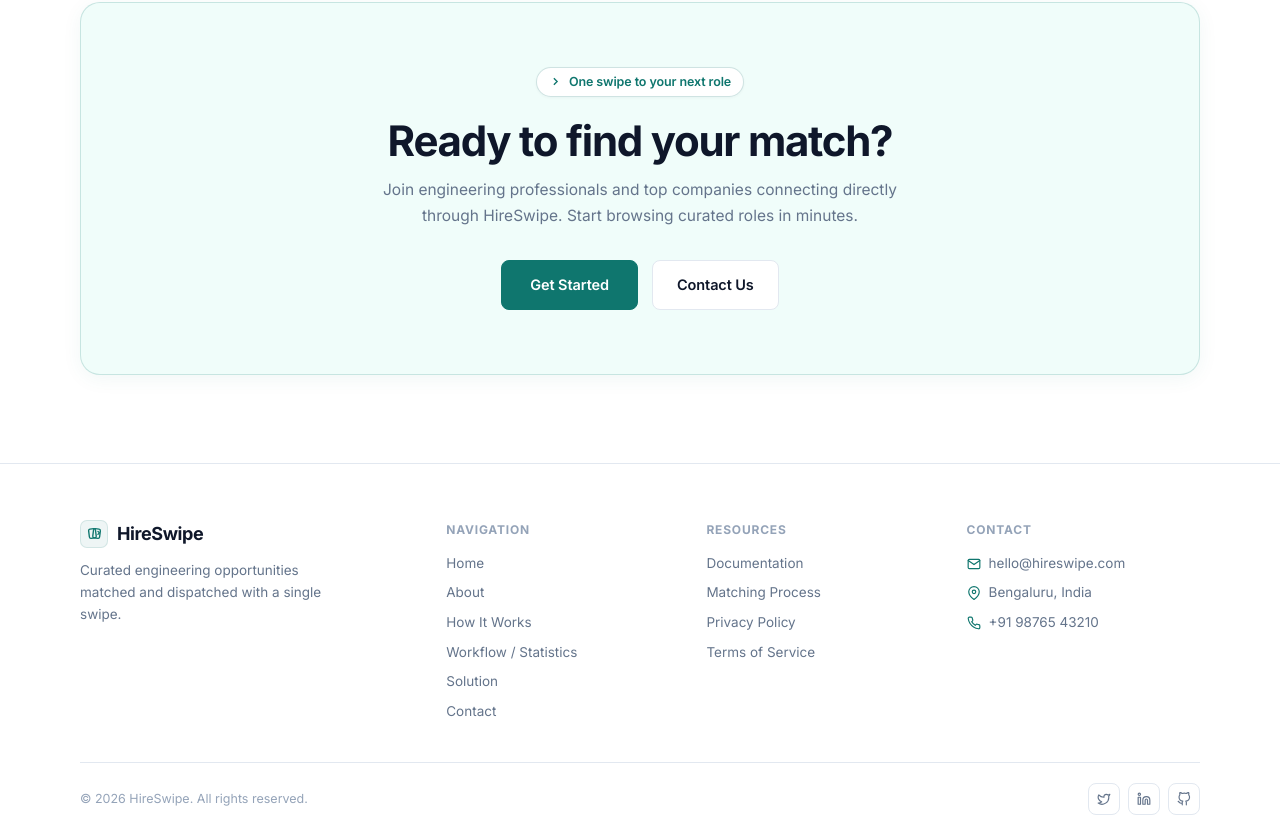
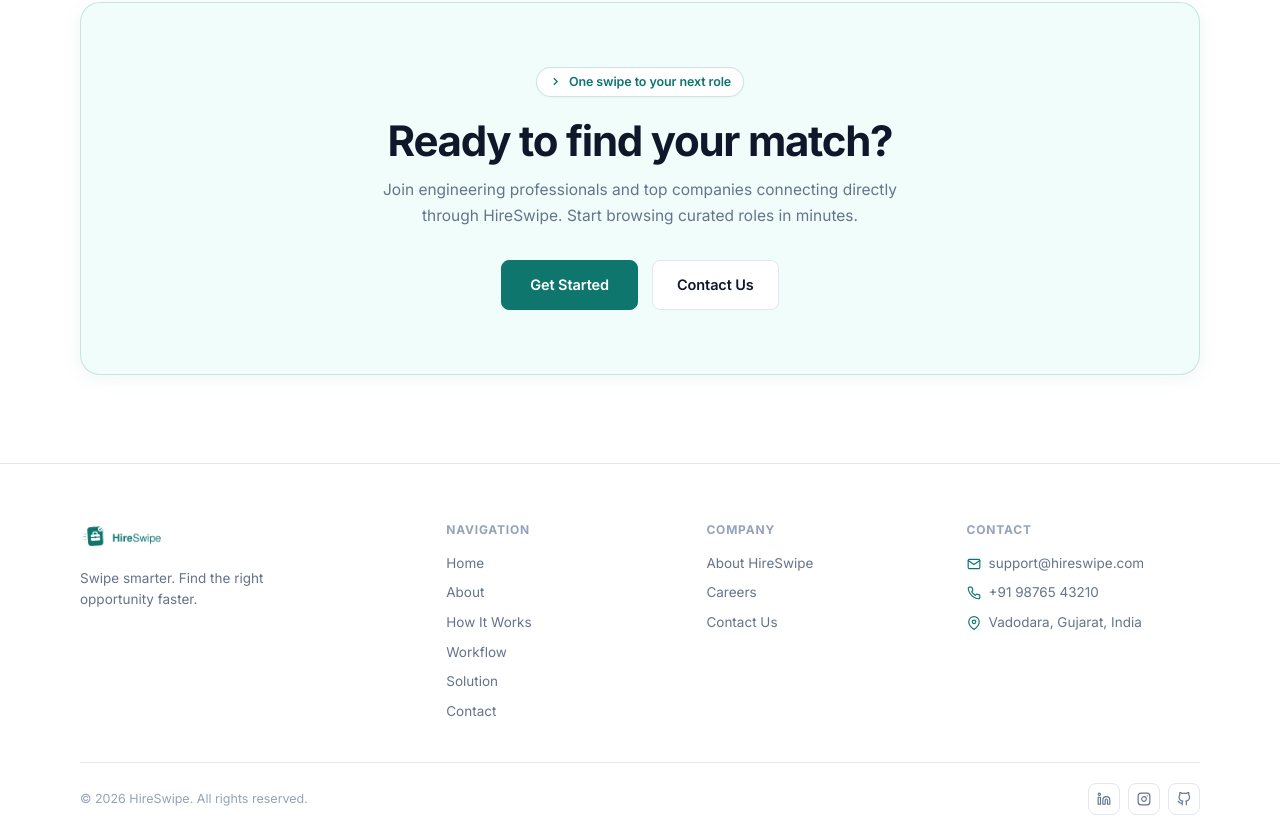
Before and after one commit to manavcodes656-hue/HireSwipe, an Angular app: page / in a window 1280 px wide. Shown: the part 3898-4733 px from the top of the page. Built offline with nearby package versions, Linux system fonts and the light colour scheme.

Commit message:
footer logo

```diff
--- a/src/app/components/footer/footer.component.css
+++ b/src/app/components/footer/footer.component.css
@@ -33,17 +33,11 @@
   text-decoration: none;
 }
 
-.logo-mark {
-  width: 28px;
-  height: 28px;
-  border-radius: 7px;
-  background: var(--accent-soft);
-  color: var(--accent);
-  display: inline-flex;
-  align-items: center;
-  justify-content: center;
-  flex-shrink: 0;
-  border: 1px solid rgba(15, 118, 110, 0.12);
+.footer-logo-img {
+  height: 36px;
+  width: auto;
+  display: block;
+  object-fit: contain;
 }
 
 .footer-desc {
--- a/src/app/components/footer/footer.component.html
+++ b/src/app/components/footer/footer.component.html
@@ -3,16 +3,9 @@
     <div class="footer-grid">
       <div class="footer-brand">
         <a class="footer-logo" href="#home">
-          <span class="logo-mark" aria-hidden="true">
-            <svg width="15" height="15" viewBox="0 0 24 24" fill="none" stroke="currentColor" stroke-width="2.2" stroke-linecap="round" stroke-linejoin="round">
-              <rect x="3.2" y="4.5" width="11" height="15" rx="2.5" transform="rotate(-7 8.7 12)"/>
-              <rect x="9.8" y="4.5" width="11" height="15" rx="2.5" transform="rotate(7 15.3 12)"/>
-              <path d="M17.5 8.6l2.4 2.4-2.4 2.4"/>
-            </svg>
-          </span>
-          HireSwipe
+          <img src="logo.png" alt="HireSwipe" class="footer-logo-img" />
         </a>
-        <p class="footer-desc">Curated engineering opportunities matched and dispatched with a single swipe.</p>
+        <p class="footer-desc">Swipe smarter. Find the right opportunity faster.</p>
       </div>
 
       <div class="footer-col">
@@ -20,32 +13,43 @@
         <a href="#home">Home</a>
         <a href="#about">About</a>
         <a href="#how-it-works">How It Works</a>
-        <a href="#workflow">Workflow / Statistics</a>
+        <a href="#workflow">Workflow</a>
         <a href="#solution">Solution</a>
         <a href="#contact">Contact</a>
       </div>
 
       <div class="footer-col">
-        <h4>Resources</h4>
-        <a href="#how-it-works">Documentation</a>
-        <a href="#solution">Matching Process</a>
-        <a href="#about">Privacy Policy</a>
-        <a href="#about">Terms of Service</a>
+        <h4>Company</h4>
+        <a href="#about">About HireSwipe</a>
+        <a href="#contact">Careers</a>
+        <a href="#contact">Contact Us</a>
       </div>
 
       <div class="footer-col">
         <h4>Contact</h4>
-        <a class="footer-contact-item" href="mailto:hello@hireswipe.com">
-          <svg width="14" height="14" viewBox="0 0 24 24" fill="none" stroke="currentColor" stroke-width="2" stroke-linecap="round" stroke-linejoin="round"><path d="M4 4h16c1.1 0 2 .9 2 2v12c0 1.1-.9 2-2 2H4c-1.1 0-2-.9-2-2V6c0-1.1.9-2 2-2z"/><polyline points="22,6 12,13 2,6"/></svg>
-          hello@hireswipe.com
+        <a class="footer-contact-item" href="mailto:support@hireswipe.com">
+          <svg width="14" height="14" viewBox="0 0 24 24" fill="none" stroke="currentColor" stroke-width="2"
+            stroke-linecap="round" stroke-linejoin="round">
+            <path d="M4 4h16c1.1 0 2 .9 2 2v12c0 1.1-.9 2-2 2H4c-1.1 0-2-.9-2-2V6c0-1.1.9-2 2-2z" />
+            <polyline points="22,6 12,13 2,6" />
+          </svg>
+          support@hireswipe.com
+        </a>
+        <a class="footer-contact-item" href="tel:+919876543210">
+          <svg width="14" height="14" viewBox="0 0 24 24" fill="none" stroke="currentColor" stroke-width="2"
+            stroke-linecap="round" stroke-linejoin="round">
+            <path
+              d="M22 16.92v3a2 2 0 0 1-2.18 2 19.79 19.79 0 0 1-8.63-3.07 19.5 19.5 0 0 1-6-6 19.79 19.79 0 0 1-3.07-8.67A2 2 0 0 1 4.11 2h3a2 2 0 0 1 2 1.72 12.84 12.84 0 0 0 .7 2.81 2 2 0 0 1-.45 2.11L8.09 9.91a16 16 0 0 0 6 6l1.27-1.27a2 2 0 0 1 2.11-.45 12.84 12.84 0 0 0 2.81.7A2 2 0 0 1 22 16.92z" />
+          </svg>
+          +91 98765 43210
         </a>
         <span class="footer-contact-item">
-          <svg width="14" height="14" viewBox="0 0 24 24" fill="none" stroke="currentColor" stroke-width="2" stroke-linecap="round" stroke-linejoin="round"><path d="M21 10c0 7-9 13-9 13s-9-6-9-13a9 9 0 0 1 18 0z"/><circle cx="12" cy="10" r="3"/></svg>
-          Bengaluru, India
-        </span>
-        <span class="footer-contact-item">
-          <svg width="14" height="14" viewBox="0 0 24 24" fill="none" stroke="currentColor" stroke-width="2" stroke-linecap="round" stroke-linejoin="round"><path d="M22 16.92v3a2 2 0 0 1-2.18 2 19.79 19.79 0 0 1-8.63-3.07 19.5 19.5 0 0 1-6-6 19.79 19.79 0 0 1-3.07-8.67A2 2 0 0 1 4.11 2h3a2 2 0 0 1 2 1.72 12.84 12.84 0 0 0 .7 2.81 2 2 0 0 1-.45 2.11L8.09 9.91a16 16 0 0 0 6 6l1.27-1.27a2 2 0 0 1 2.11-.45 12.84 12.84 0 0 0 2.81.7A2 2 0 0 1 22 16.92z"/></svg>
-          +91 98765 43210
+          <svg width="14" height="14" viewBox="0 0 24 24" fill="none" stroke="currentColor" stroke-width="2"
+            stroke-linecap="round" stroke-linejoin="round">
+            <path d="M21 10c0 7-9 13-9 13s-9-6-9-13a9 9 0 0 1 18 0z" />
+            <circle cx="12" cy="10" r="3" />
+          </svg>
+          Vadodara, Gujarat, India
         </span>
       </div>
     </div>
@@ -53,14 +57,30 @@
     <div class="footer-bottom">
       <span class="footer-copy">&copy; 2026 HireSwipe. All rights reserved.</span>
       <div class="footer-social">
-        <a href="https://twitter.com" target="_blank" rel="noopener noreferrer" class="social-link" aria-label="Twitter">
-          <svg width="14" height="14" viewBox="0 0 24 24" fill="none" stroke="currentColor" stroke-width="2" stroke-linecap="round" stroke-linejoin="round"><path d="M22 4s-.7 2.1-2 3.4c1.6 10-9.4 17.3-18 11.6 2.2.1 4.4-.6 6-2C3 15.5.5 9.6 3 5c2.2 2.6 5.6 4.1 9 4-.9-4.2 4-6.6 7-3.8 1.1 0 3-1.2 3-1.2z"/></svg>
+        <a href="https://linkedin.com" target="_blank" rel="noopener noreferrer" class="social-link"
+          aria-label="LinkedIn">
+          <svg width="14" height="14" viewBox="0 0 24 24" fill="none" stroke="currentColor" stroke-width="2"
+            stroke-linecap="round" stroke-linejoin="round">
+            <path d="M16 8a6 6 0 0 1 6 6v7h-4v-7a2 2 0 0 0-2-2 2 2 0 0 0-2 2v7h-4v-7a6 6 0 0 1 6-6z" />
+            <rect x="2" y="9" width="4" height="12" />
+            <circle cx="4" cy="4" r="2" />
+          </svg>
         </a>
-        <a href="https://linkedin.com" target="_blank" rel="noopener noreferrer" class="social-link" aria-label="LinkedIn">
-          <svg width="14" height="14" viewBox="0 0 24 24" fill="none" stroke="currentColor" stroke-width="2" stroke-linecap="round" stroke-linejoin="round"><path d="M16 8a6 6 0 0 1 6 6v7h-4v-7a2 2 0 0 0-2-2 2 2 0 0 0-2 2v7h-4v-7a6 6 0 0 1 6-6z"/><rect x="2" y="9" width="4" height="12"/><circle cx="4" cy="4" r="2"/></svg>
+        <a href="https://instagram.com" target="_blank" rel="noopener noreferrer" class="social-link"
+          aria-label="Instagram">
+          <svg width="14" height="14" viewBox="0 0 24 24" fill="none" stroke="currentColor" stroke-width="2"
+            stroke-linecap="round" stroke-linejoin="round">
+            <rect x="2" y="2" width="20" height="20" rx="5" ry="5" />
+            <path d="M16 11.37A4 4 0 1 1 12.63 8 4 4 0 0 1 16 11.37z" />
+            <line x1="17.5" y1="6.5" x2="17.51" y2="6.5" />
+          </svg>
         </a>
         <a href="https://github.com" target="_blank" rel="noopener noreferrer" class="social-link" aria-label="GitHub">
-          <svg width="14" height="14" viewBox="0 0 24 24" fill="none" stroke="currentColor" stroke-width="2" stroke-linecap="round" stroke-linejoin="round"><path d="M9 19c-5 1.5-5-2.5-7-3m14 6v-3.87a3.37 3.37 0 0 0-.94-2.61c3.14-.35 6.44-1.54 6.44-7A5.44 5.44 0 0 0 20 4.77 5.07 5.07 0 0 0 19.91 1S18.73.65 16 2.48a13.38 13.38 0 0 0-7 0C6.27.65 5.09 1 5.09 1A5.07 5.07 0 0 0 5 4.77a5.44 5.44 0 0 0-1.5 3.78c0 5.42 3.3 6.61 6.44 7A3.37 3.37 0 0 0 9 18.13V22"/></svg>
+          <svg width="14" height="14" viewBox="0 0 24 24" fill="none" stroke="currentColor" stroke-width="2"
+            stroke-linecap="round" stroke-linejoin="round">
+            <path
+              d="M9 19c-5 1.5-5-2.5-7-3m14 6v-3.87a3.37 3.37 0 0 0-.94-2.61c3.14-.35 6.44-1.54 6.44-7A5.44 5.44 0 0 0 20 4.77 5.07 5.07 0 0 0 19.91 1S18.73.65 16 2.48a13.38 13.38 0 0 0-7 0C6.27.65 5.09 1 5.09 1A5.07 5.07 0 0 0 5 4.77a5.44 5.44 0 0 0-1.5 3.78c0 5.42 3.3 6.61 6.44 7A3.37 3.37 0 0 0 9 18.13V22" />
+          </svg>
         </a>
       </div>
     </div>
```
